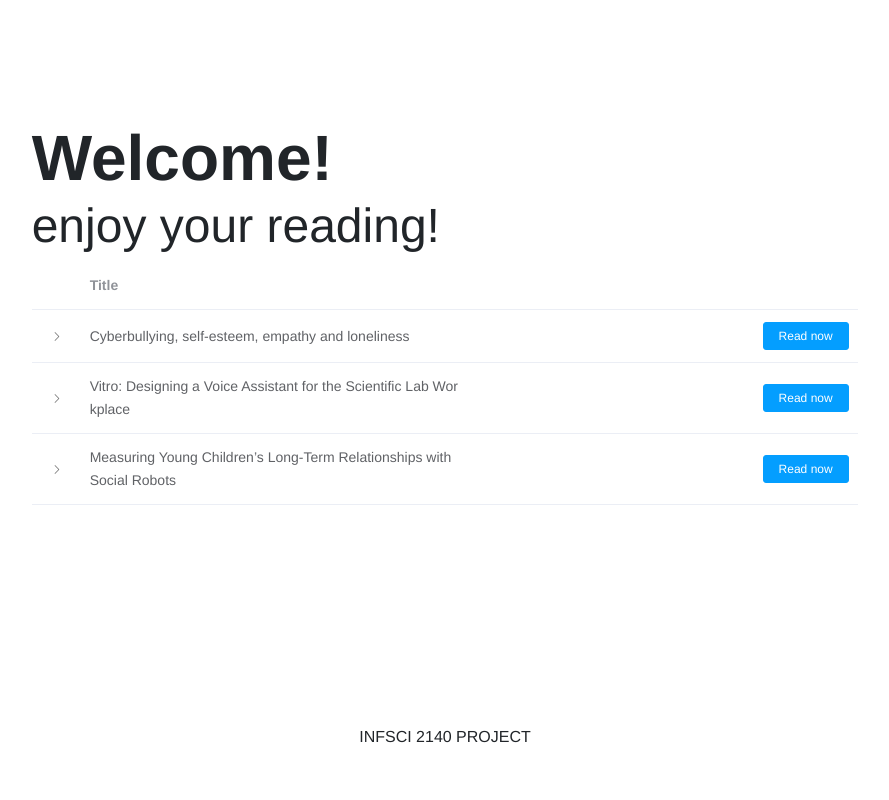
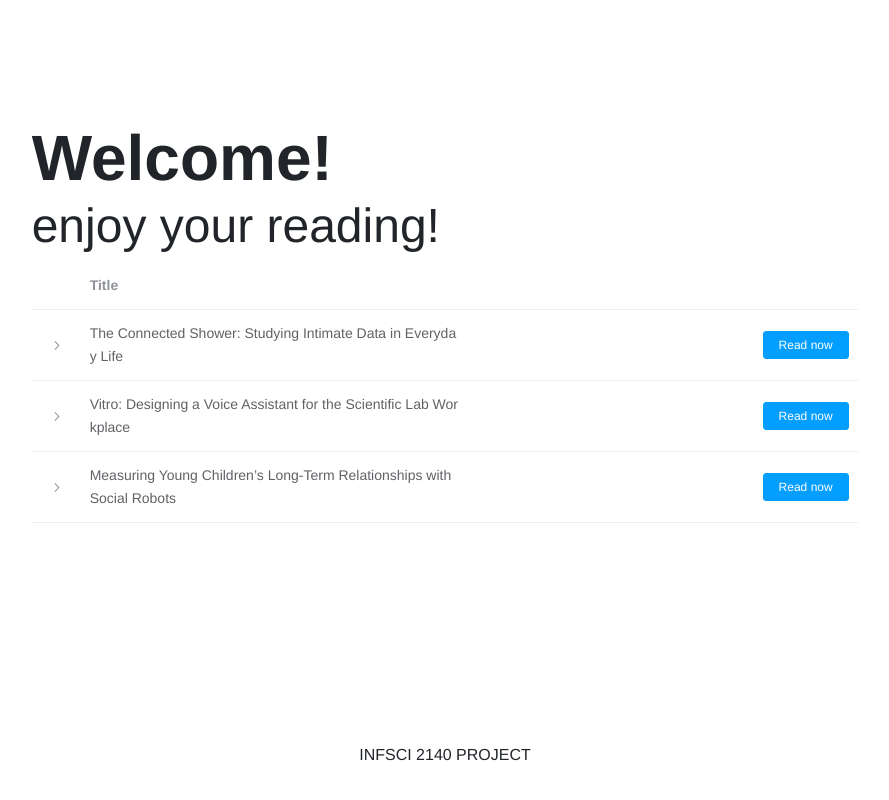
Before and after one commit to jih125/infsci-2140-final, a Vue app: page / in a window 1280 px wide. Shown: the top 800 px of the page, without its empty margins (195-1084 px from the left). Built offline with nearby package versions, Linux system fonts and the light colour scheme.

Commit message:
add an article

```diff
--- a/src/components/Index.vue
+++ b/src/components/Index.vue
@@ -56,7 +56,7 @@ export default {
     return {
       tableData: [
         {
-          title: 'Cyberbullying, self-esteem, empathy and loneliness',
+          title: 'The Connected Shower: Studying Intimate Data in Everyday Life',
           keyword: [
             'Cyberbullying',
             'Loneliness',
@@ -66,10 +66,10 @@ export default {
             'Victimisation'
           ],
           methodology:
-            'Given a query and a ranked document list for the query, we keep deleting the top ranked relevant document until none of the top 10 ranked documents of the list is relevant. We assume that the deleted relevant documents do not exist in the collection.',
-          findings: 'here',
-          contribution: 'here',
-          url: '/demo'
+            'IoT shower kit probe： Water usage, Water temperature, Flow rate, Shower head movement, Product usage, Identify potential using scenarios; \n6 households, at-home weekly deployment; \nContextual interview',
+          findings: 'Intimate practice is not intimate data, nor intimacy is a property of the data. Data from intimate practice is socially accountable. Intimate data is sharable, as perceived “meaningless” without articulating by user themselves',
+          contribution: 'Our main contribution is an understanding of the use of ‘intimate data’ in IoT systems, which may benefit researchers wishing to study the intersection of technologies and intimate practices, as well as designers seeking to design for or leverage data from intimate practices.',
+          url: '/a176-kwon'
         },
         {
           title: 'Vitro: Designing a Voice Assistant for the Scientific Lab Workplace',
```
Also changed, not shown: 1 other file (tests, documents, lock files or other folders).
